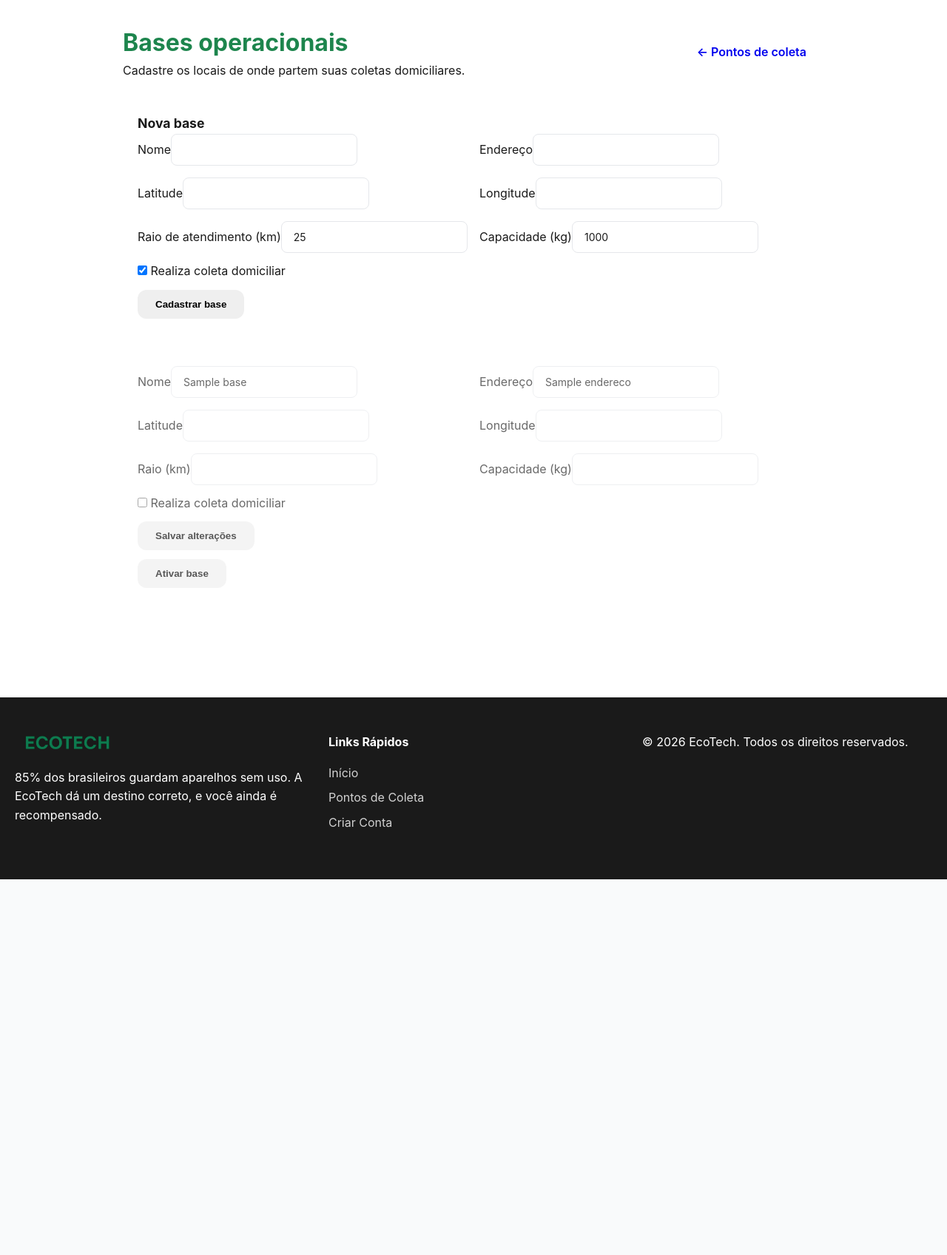
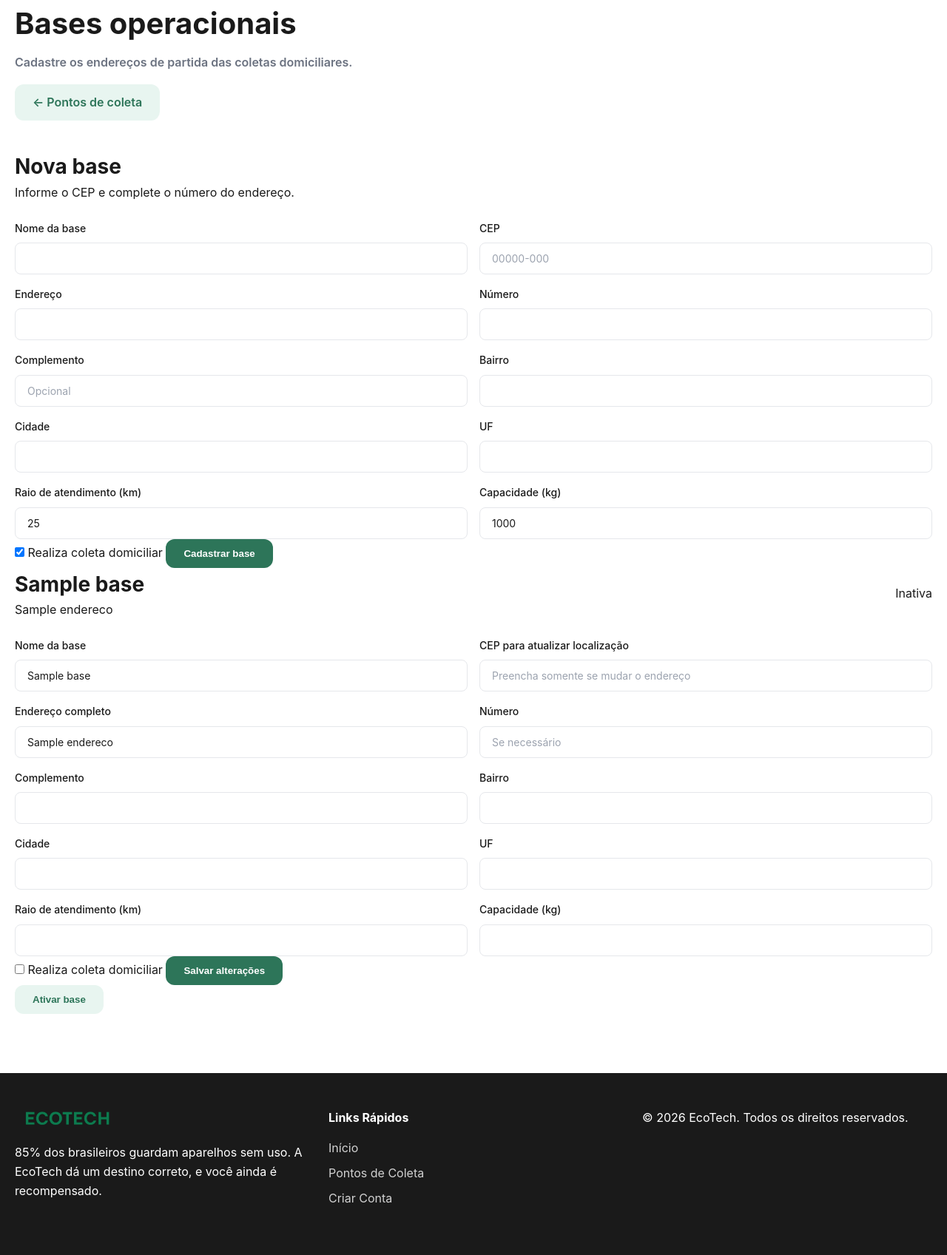
Before and after one commit to mathsNS/Ecotech, a Flask app: template ecotech/infrastructure/templates/empresa_bases.html in a window 1280 px wide. Shown: the part 97-1794 px from the top of the page at 74% size. Before the commit the page ends 1286 px from the top, so only its background shows below. Run offline with Flask 3, Linux system fonts and the light colour scheme; the template is opened without the code that fills it: most values are stand-ins (such as "Sample title", 1, 10 or a date in 2020).

Commit message:
feat: simplifica enderecos e orienta oportunidades

```diff
--- /dev/null
+++ b/ecotech/infrastructure/static/js/endereco.js
@@ -0,0 +1,42 @@
+document.querySelectorAll('[data-address-form]').forEach(form => {
+    const cep = form.querySelector('.cep-input');
+    const status = form.querySelector('.address-status');
+    if (!cep) return;
+
+    cep.addEventListener('input', () => {
+        const digits = cep.value.replace(/\D/g, '').slice(0, 8);
+        cep.value = digits.replace(/(\d{5})(\d)/, '$1-$2');
+    });
+
+    cep.addEventListener('blur', async () => {
+        const digits = cep.value.replace(/\D/g, '');
+        if (!digits) return;
+        if (digits.length !== 8) {
+            status.textContent = 'Digite um CEP válido com 8 números.';
+            status.className = 'address-status error';
+            return;
+        }
+        status.textContent = 'Buscando endereço…';
+        status.className = 'address-status loading';
+        try {
+            const response = await fetch(`/api/cep/${digits}`);
+            const data = await response.json();
+            if (!response.ok) throw new Error(data.erro || 'CEP não encontrado');
+            const assign = (selector, value) => {
+                const field = form.querySelector(selector);
+                if (field && value) field.value = value;
+            };
+            assign('.street-input', data.street);
+            assign('.neighborhood-input', data.neighborhood);
+            assign('.city-input', data.city);
+            assign('.state-input', data.state);
+            assign('[name="latitude"], [name="latitude_coleta"]', data.latitude);
+            assign('[name="longitude"], [name="longitude_coleta"]', data.longitude);
+            status.textContent = 'Endereço localizado. Confira os dados e informe o número.';
+            status.className = 'address-status success';
+        } catch (error) {
+            status.textContent = error.message;
+            status.className = 'address-status error';
+        }
+    });
+});
--- a/ecotech/infrastructure/templates/empresa_bases.html
+++ b/ecotech/infrastructure/templates/empresa_bases.html
@@ -1,56 +1,65 @@
 {% extends "base.html" %}
 {% block title %}Bases Operacionais — EcoTech{% endblock %}
-
 {% block content %}
-<div class="container" style="max-width:980px;margin:0 auto;padding:2rem 1rem;">
-    <div style="display:flex;justify-content:space-between;align-items:center;gap:1rem;flex-wrap:wrap;">
-        <div>
-            <h1 style="color:#1D854D;margin:0;">Bases operacionais</h1>
-            <p>Cadastre os locais de onde partem suas coletas domiciliares.</p>
-        </div>
-        <a href="{{ url_for('empresa_pontos') }}" class="btn">← Pontos de coleta</a>
+<div class="ecotech-page"><div class="container">
+  <div class="page-header">
+    <div class="header-text"><h1>Bases operacionais</h1><p class="subtitle">Cadastre os endereços de partida das coletas domiciliares.</p></div>
+    <a href="{{ url_for('empresa_pontos') }}" class="btn btn-secondary">← Pontos de coleta</a>
   </div>
 
-    <section class="card" style="padding:1.25rem;margin:1.5rem 0;">
-        <h2 style="font-size:1.1rem;">Nova base</h2>
-        <form method="POST" action="{{ url_for('empresa_bases') }}">
+  <section class="ecotech-panel">
+    <div class="section-header"><div><h2>Nova base</h2><p>Informe o CEP e complete o número do endereço.</p></div></div>
+    <form method="POST" action="{{ url_for('empresa_bases') }}" class="address-form" data-address-form>
       <input type="hidden" name="_csrf_token" value="{{ csrf_token() }}">
+      <input type="hidden" name="latitude"><input type="hidden" name="longitude">
       <div class="form-grid-2">
-                <label>Nome<input class="form-control-new" name="nome" required></label>
-                <label>Endereço<input class="form-control-new" name="endereco" required></label>
-                <label>Latitude<input class="form-control-new" type="number" step="any" name="latitude" min="-90" max="90" required></label>
-                <label>Longitude<input class="form-control-new" type="number" step="any" name="longitude" min="-180" max="180" required></label>
-                <label>Raio de atendimento (km)<input class="form-control-new" type="number" step="0.1" min="0.1" name="raio_atendimento_km" value="25" required></label>
-                <label>Capacidade (kg)<input class="form-control-new" type="number" step="0.1" min="0.1" name="capacidade_kg" value="1000" required></label>
+        <div class="form-group-new"><label>Nome da base</label><input class="form-control-new" name="nome" required></div>
+        <div class="form-group-new"><label>CEP</label><input class="form-control-new cep-input" name="cep" inputmode="numeric" maxlength="9" placeholder="00000-000" required></div>
+        <div class="form-group-new"><label>Endereço</label><input class="form-control-new street-input" name="endereco" required></div>
+        <div class="form-group-new"><label>Número</label><input class="form-control-new" name="numero" required></div>
+        <div class="form-group-new"><label>Complemento</label><input class="form-control-new" name="complemento" placeholder="Opcional"></div>
+        <div class="form-group-new"><label>Bairro</label><input class="form-control-new neighborhood-input" name="bairro" required></div>
+        <div class="form-group-new"><label>Cidade</label><input class="form-control-new city-input" name="cidade" required></div>
+        <div class="form-group-new"><label>UF</label><input class="form-control-new state-input" name="uf" maxlength="2" required></div>
+        <div class="form-group-new"><label>Raio de atendimento (km)</label><input class="form-control-new" type="number" step="0.1" min="0.1" name="raio_atendimento_km" value="25" required></div>
+        <div class="form-group-new"><label>Capacidade (kg)</label><input class="form-control-new" type="number" step="0.1" min="0.1" name="capacidade_kg" value="1000" required></div>
       </div>
-            <label style="display:block;margin:.75rem 0;"><input type="checkbox" name="realiza_coleta_domiciliar" checked> Realiza coleta domiciliar</label>
-            <button class="btn" type="submit">Cadastrar base</button>
+      <p class="address-status" aria-live="polite"></p>
+      <label class="check-field"><input type="checkbox" name="realiza_coleta_domiciliar" checked> Realiza coleta domiciliar</label>
+      <button class="btn btn-primary" type="submit">Cadastrar base</button>
     </form>
   </section>
 
+  <div class="ecotech-list">
   {% for base in bases %}
-    <section class="card" style="padding:1.25rem;margin-bottom:1rem;opacity:{{ 1 if base.ativa else 0.65 }};">
-        <form method="POST" action="{{ url_for('editar_base', id_base=base.id) }}">
+    <section class="ecotech-panel base-item {% if not base.ativa %}is-inactive{% endif %}">
+      <div class="section-header"><div><h2>{{ base.nome }}</h2><p>{{ base.endereco }}</p></div><span class="status-pill {{ 'success' if base.ativa else 'neutral' }}">{{ 'Ativa' if base.ativa else 'Inativa' }}</span></div>
+      <form method="POST" action="{{ url_for('editar_base', id_base=base.id) }}" class="address-form" data-address-form>
         <input type="hidden" name="_csrf_token" value="{{ csrf_token() }}">
+        <input type="hidden" name="latitude" value="{{ base.latitude }}"><input type="hidden" name="longitude" value="{{ base.longitude }}">
         <div class="form-grid-2">
-                <label>Nome<input class="form-control-new" name="nome" value="{{ base.nome }}" required></label>
-                <label>Endereço<input class="form-control-new" name="endereco" value="{{ base.endereco }}" required></label>
-                <label>Latitude<input class="form-control-new" type="number" step="any" name="latitude" value="{{ base.latitude }}" required></label>
-                <label>Longitude<input class="form-control-new" type="number" step="any" name="longitude" value="{{ base.longitude }}" required></label>
-                <label>Raio (km)<input class="form-control-new" type="number" step="0.1" min="0.1" name="raio_atendimento_km" value="{{ base.raio_atendimento_km }}" required></label>
-                <label>Capacidade (kg)<input class="form-control-new" type="number" step="0.1" min="0.1" name="capacidade_kg" value="{{ base.capacidade_kg }}" required></label>
+          <div class="form-group-new"><label>Nome da base</label><input class="form-control-new" name="nome" value="{{ base.nome }}" required></div>
+          <div class="form-group-new"><label>CEP para atualizar localização</label><input class="form-control-new cep-input" name="cep" inputmode="numeric" maxlength="9" placeholder="Preencha somente se mudar o endereço"></div>
+          <div class="form-group-new"><label>Endereço completo</label><input class="form-control-new street-input" name="endereco" value="{{ base.endereco }}" required></div>
+          <div class="form-group-new"><label>Número</label><input class="form-control-new" name="numero" placeholder="Se necessário"></div>
+          <div class="form-group-new"><label>Complemento</label><input class="form-control-new" name="complemento"></div>
+          <div class="form-group-new"><label>Bairro</label><input class="form-control-new neighborhood-input" name="bairro"></div>
+          <div class="form-group-new"><label>Cidade</label><input class="form-control-new city-input" name="cidade"></div>
+          <div class="form-group-new"><label>UF</label><input class="form-control-new state-input" name="uf" maxlength="2"></div>
+          <div class="form-group-new"><label>Raio de atendimento (km)</label><input class="form-control-new" type="number" step="0.1" min="0.1" name="raio_atendimento_km" value="{{ base.raio_atendimento_km }}" required></div>
+          <div class="form-group-new"><label>Capacidade (kg)</label><input class="form-control-new" type="number" step="0.1" min="0.1" name="capacidade_kg" value="{{ base.capacidade_kg }}" required></div>
         </div>
-            <label style="display:block;margin:.75rem 0;"><input type="checkbox" name="realiza_coleta_domiciliar" {% if base.realiza_coleta_domiciliar %}checked{% endif %}> Realiza coleta domiciliar</label>
-            <button class="btn" type="submit">Salvar alterações</button>
+        <p class="address-status" aria-live="polite"></p>
+        <label class="check-field"><input type="checkbox" name="realiza_coleta_domiciliar" {% if base.realiza_coleta_domiciliar %}checked{% endif %}> Realiza coleta domiciliar</label>
+        <button class="btn btn-primary" type="submit">Salvar alterações</button>
       </form>
-        <form method="POST" action="{{ url_for('atividade_base', id_base=base.id) }}" style="margin-top:.75rem;">
-            <input type="hidden" name="_csrf_token" value="{{ csrf_token() }}">
-            <input type="hidden" name="ativa" value="{{ 0 if base.ativa else 1 }}">
-            <button class="btn" type="submit">{{ 'Desativar' if base.ativa else 'Ativar' }} base</button>
+      <form method="POST" action="{{ url_for('atividade_base', id_base=base.id) }}" class="inline-action">
+        <input type="hidden" name="_csrf_token" value="{{ csrf_token() }}"><input type="hidden" name="ativa" value="{{ 0 if base.ativa else 1 }}">
+        <button class="btn btn-secondary" type="submit">{{ 'Desativar' if base.ativa else 'Ativar' }} base</button>
       </form>
     </section>
-    {% else %}
-    <p>Nenhuma base operacional cadastrada.</p>
-    {% endfor %}
+  {% else %}<div class="empty-state"><h3>Nenhuma base cadastrada</h3><p>Cadastre a primeira base para começar a receber oportunidades.</p></div>{% endfor %}
   </div>
+</div></div>
+<script src="{{ url_for('static', filename='js/endereco.js') }}"></script>
 {% endblock %}
```
Also changed, not shown: ecotech/application/geolocalizacao.py (+42 -0 lines), ecotech/infrastructure/templates/empresa_oportunidades.html (+9 -13 lines), ecotech/infrastructure/templates/nova_solicitacao.html (+36 -39 lines), ecotech/infrastructure/web.py (+33 -7 lines), tests/test_logistica.py (+18 -0 lines), tests/test_rotas.py (+9 -0 lines). Lines whose indentation alone changed are shown as unchanged.
